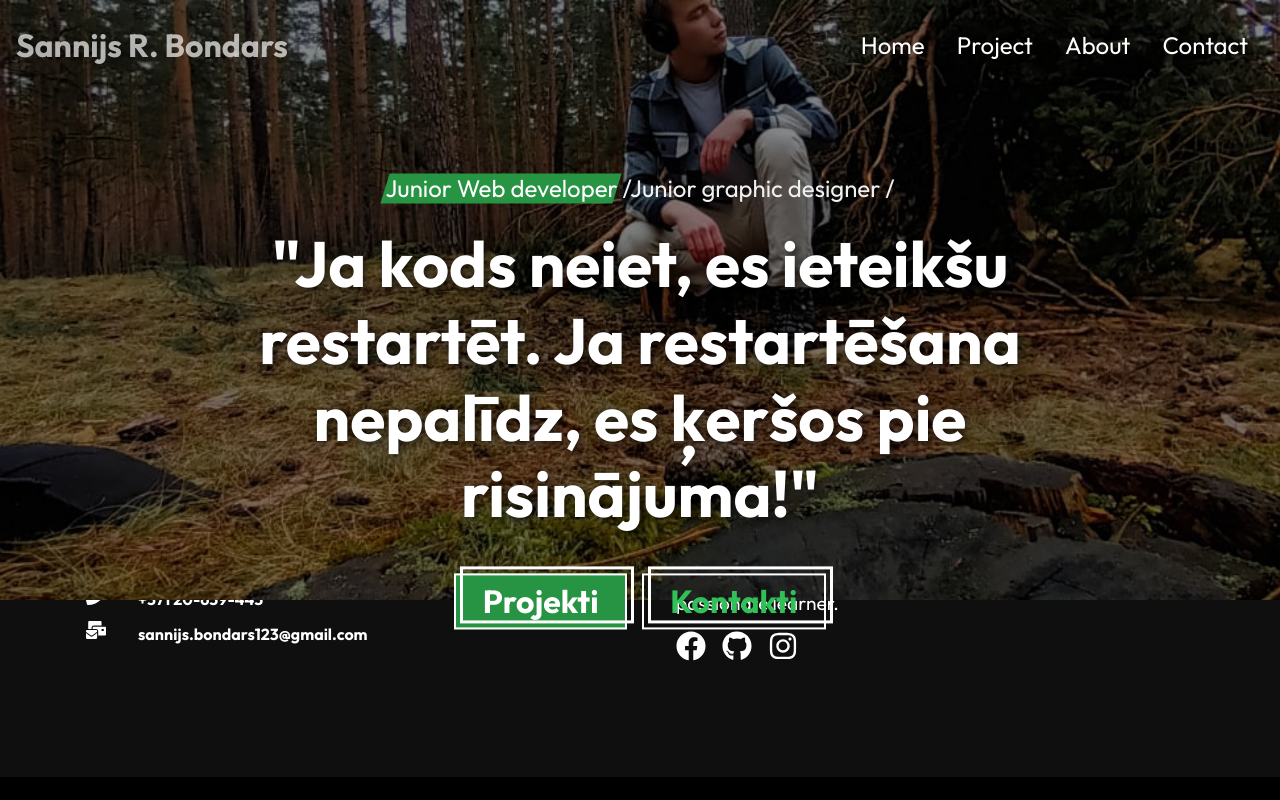
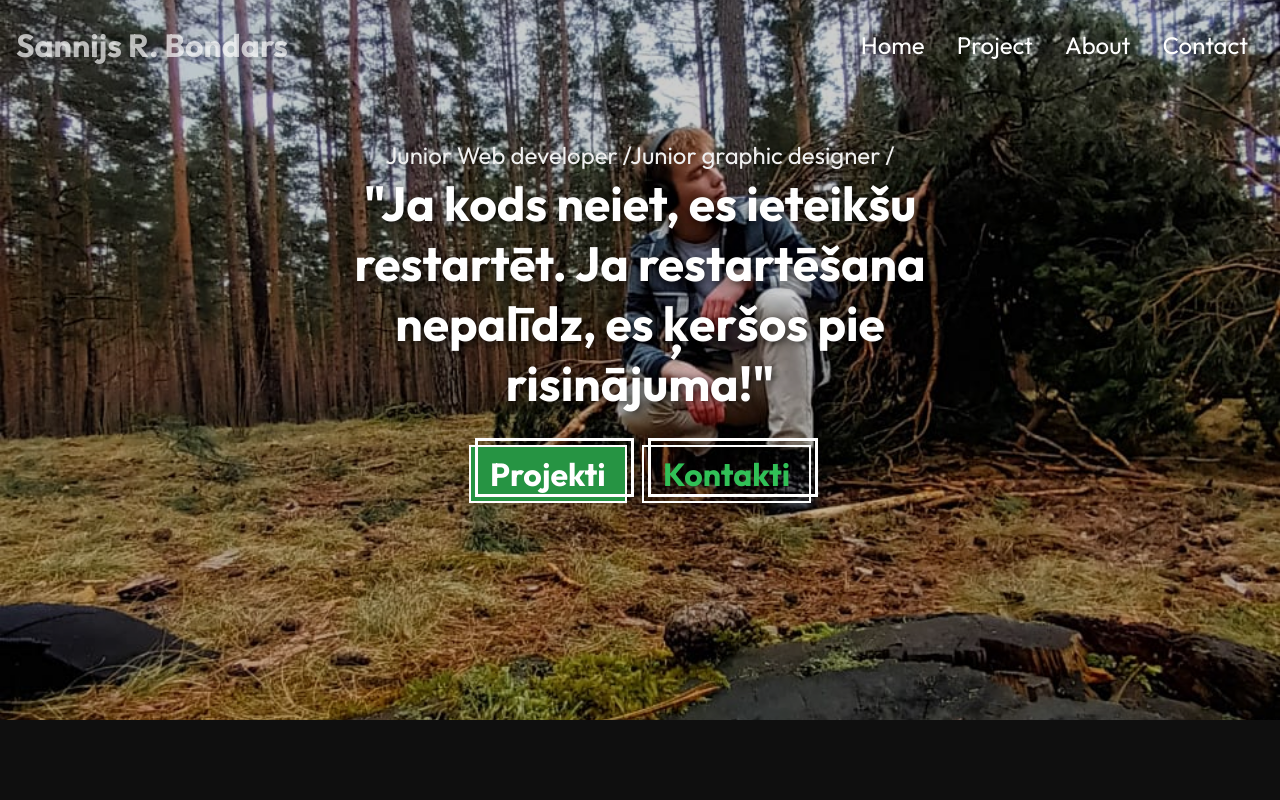
Before and after one commit to Sanvirus/sanvirus.github.io, a React (Create React App) app in the folder my-app/: page / in a window 1280 px wide. Shown: the top 800 px of the page. Built offline with nearby package versions, Linux system fonts and the light colour scheme.

Commit message:
portfolio

```diff
--- a/my-app/src/components/HeroStyle.css
+++ b/my-app/src/components/HeroStyle.css
@@ -1,178 +1,70 @@
-.mask{
+/* Ensure hero does not overflow onto the footer */
+.hero {
+  position: relative;
   width: 100%;
-    height: 100vh;
-    position: relative;
+  min-height: 90vh; /* Avoids taking up 100vh, which can overlap with the footer */
+  background-size: cover;
+  background-position: center;
+  display: flex;
+  flex-direction: column;
+  justify-content: center;
+  align-items: center;
+  color: #fff;
+  text-align: center;
+  overflow: hidden; /* Ensures no content goes beyond boundaries */
+  padding-bottom: 5rem; /* Optional: Add spacing to ensure space above footer */
 }
 
-.into-img{
-    width: 100%;
-    height: 100%;
-    background-size: cover;
-    background-position: center;
-    object-fit: cover;
-}
-
-.mask::after {
-    content: "";
+.mask {
   width: 100%;
   height: 100%;
   position: absolute;
   top: 0;
   left: 0;
-    background-color: #000000cb;
-    opacity: 0.6;
+  z-index: -1;
 }
 
-
-.hero {
+.into-img {
+  width: 100%;
   height: 100%;
-    width: 100%;
+  object-fit: cover;
+  opacity: 0.8; /* Add slight transparency for readability */
 }
 
-.hero .content{
-    position: absolute;
-    transform: translate(-50%, -50%);
-    top: 50%;
-    left: 50%;
-}
-
- /* Full caureja */
-
-
-
-.hero {
-    display: flex;
-    justify-content: center;
-    align-items: center;
-    color: #fff;
+.content {
+  position: relative;
+  z-index: 1;
+  max-width: 800px;
+  width: 100%;
+  padding: 2rem; /* Ensure some spacing around the content */
   text-align: center;
 }
 
-.hero .content{
-    max-width: 800px;
-    width: 100%;
-}
-
-.hero .content h1{
-    font-size: 3rem;
-    line-height: 1.2;
-    font-weight: 700;
-    margin-bottom: 5vh;
-    color: #ffffff;
-    text-shadow: 2px 2px 8px rgba(0, 0, 0, 0.7); /* Adds readability over background */
-    font-size: clamp(2rem, 5vw + 1rem, 4rem);
-}
-.hero .content p {
-    font-size: 1.5rem;
-    line-height: 1.5;
-    margin-bottom: 20px;
-    color: #f0f0f0;
-    font-size: clamp(1rem, 2.5vw, 1.5rem);
-}
-
-.hero .content .hero-btn {
+.hero .hero-btn {
   display: flex;
   gap: 15px;
   justify-content: center;
+  margin-top: 2rem;
 }
 
-
-/* Primary button */
-.hero .content .hero-btn .btn {
+.hero .btn {
   background-color: #269443;
   border: 2px solid #fff;
   color: #fff;
+  padding: 0.8rem 1.2rem;
 }
 
-.hero .content .hero-btn .btn:hover {
+.hero .btn:hover {
   background-color: #44C325;
 }
 
-  /* Secondary button */
-  .hero .content .hero-btn .btn-light {
+.hero .btn-light {
   background-color: transparent;
   color: #31c057;
   border: 2px solid #fff;
 }
 
-  .hero .content .hero-btn .btn-light:hover {
+.hero .btn-light:hover {
   background-color: #269443;
   color: #fff;
 }
-
-@media (max-width: 568px) {
-
-
-    .hero .content h1 {
-    font-size: 2.5rem; /* Slightly smaller title on smaller screens */
-  }
-
-  .hero .content .hero-btn {
-    flex-direction: column;
-    padding: 10vw;
-  }
-
-}
-
-
-
-/*
-
-.hero .content p{
-    font-size: 1.2rem;
-    font-weight: 400;
-    text-transform: uppercase;
-    background-color: #000;
-}
-
-.hero .content h1{
-    background-color: red;
-    font-size: clamp(2rem, 5vw + 1rem, 6rem);
-    font-weight: bold;
-    line-height: 0.9;
-    width: 100%;
-    color: #fdfdfe;
-    text-shadow: 0px 5px 5px #000;
-}
-
-
-.hero .content a{
-    margin: 10%;
-    text-align: center;
-    color: white;
-}
-
-.hero-btn, .butn{
-    display: grid;
-    grid-template-columns: repeat(2, 1fr);
-    }*/
-
-
-
-  /* Full caureja 002
-  skewwing p in Hero */
-
-.hero .content .hero-p {
-
-    transform: skewX(30deg);
-    transform-origin: top left;
-}
-.hero .content .hero-p {
-    position: relative;
-
-    color: #fff;
-    text-align: center;
-    overflow: hidden;
-  }
-
-.hero .content .hero-p::before {
-  content: '';
-  position: absolute;
-  top: 0;
-  left: 0;
-  right: 0;
-  bottom: 0;
-  background-color: #269443;
-  transform: skewX(-17deg); /* Skews background element */
-  z-index: -1;
-}
```
Also changed, not shown: 1 other file (tests, documents, lock files or other folders). Lines whose indentation alone changed are shown as unchanged.
